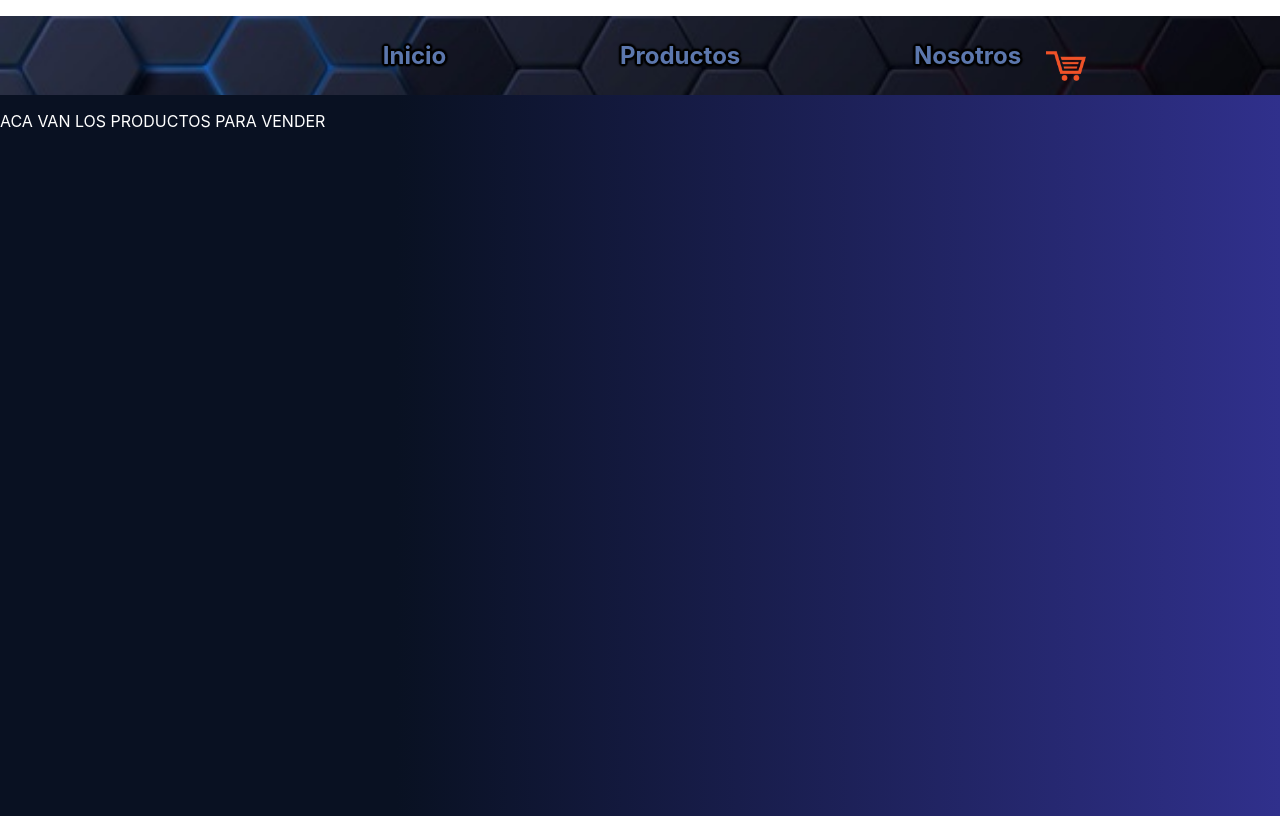
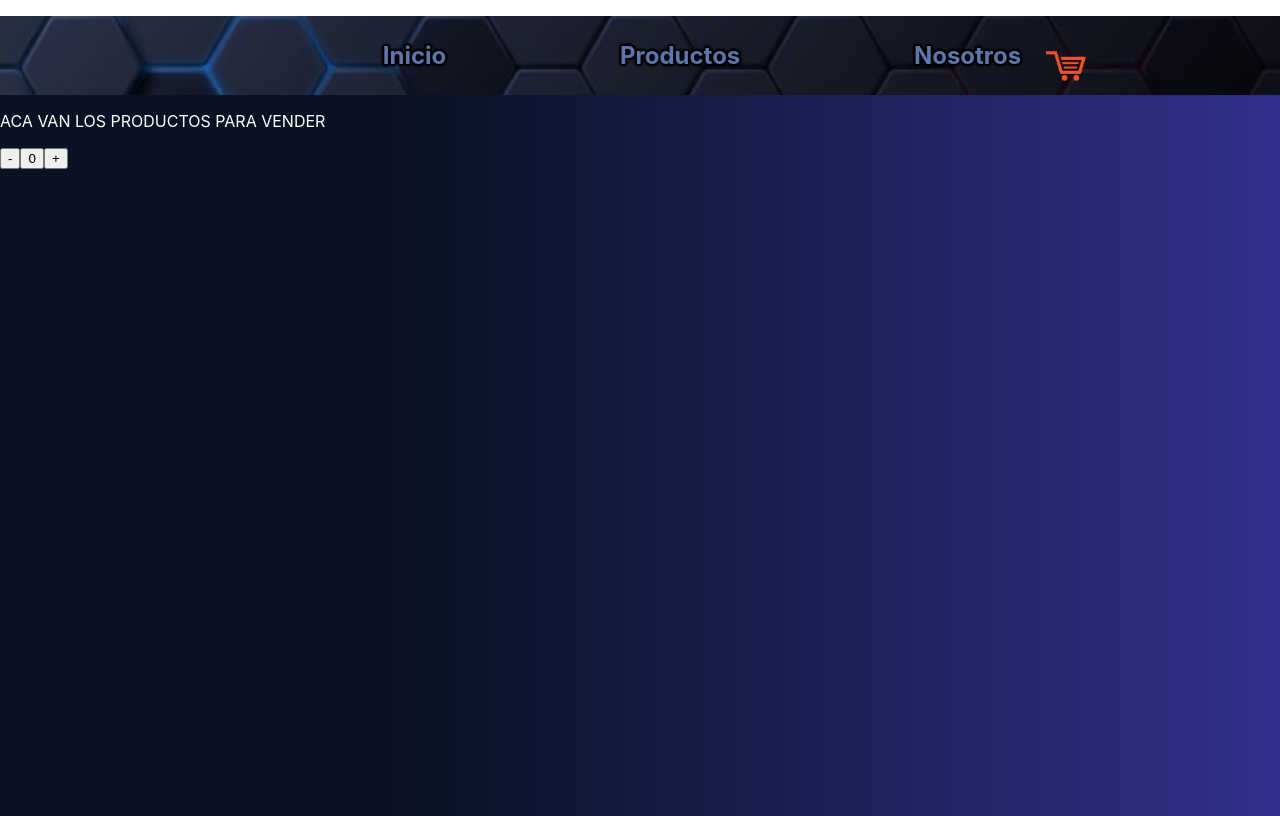
Before and after one commit to FlorUFerrer/ReactJsCD, a React (Create React App) app: page / in a window 1280 px wide. Built offline with nearby package versions, Linux system fonts and the light colour scheme.

Commit message:
Haciendo contador

```diff
--- a/src/App.js
+++ b/src/App.js
@@ -2,8 +2,11 @@ import './components/styles/App.css';
 import React from 'react';
 import NavBar from './components/NavBar';
 import ItemListContainer  from './components/ItemListContainer';
+import Counter from './components/ItemCount';
 //import { useState } from 'react';
 //import {Mensaje} from './components/Mensaje'
+
+
 
 function App() {
 
@@ -14,6 +17,7 @@ function App() {
         <header className="App-header">
           <NavBar/>
         <ItemListContainer/>
+        <Counter stock ="10" sinStock ="0" />
         </header>
       </div>
     );
--- /dev/null
+++ b/src/components/ItemCount.js
@@ -0,0 +1,30 @@
+ import React , { useState } from 'react';
+
+ const Counter = (props) =>{
+
+    const [counter,setCounter] = useState(props.sinStock);
+
+
+    function Add(){
+        if (counter < props.stock){
+            setCounter(parseInt(counter)+1)
+        }
+   }
+
+   function Decreace(){
+        if (counter >= 1){
+            setCounter(parseInt(counter)-1)
+        }
+    }
+
+    return(
+        <div>
+            <button  onClick={Decreace}>-</button>
+            <button>{counter}</button>
+            <button  onClick={Add}>+</button>
+        </div>
+    )
+}
+
+
+ export default Counter;
```
Also changed, not shown: src/components/Button.js (deleted, +0 -19 lines).
